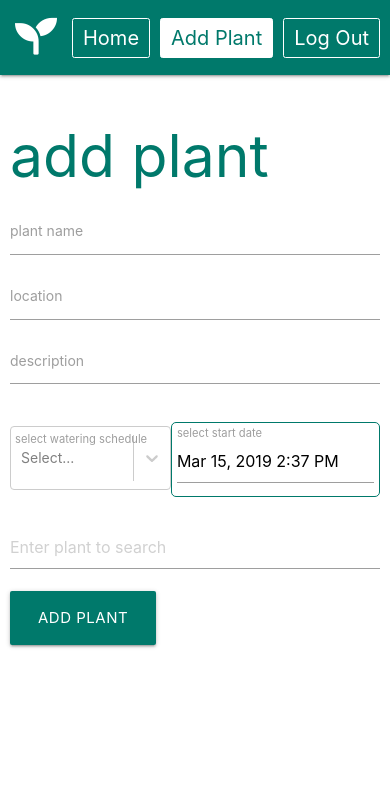
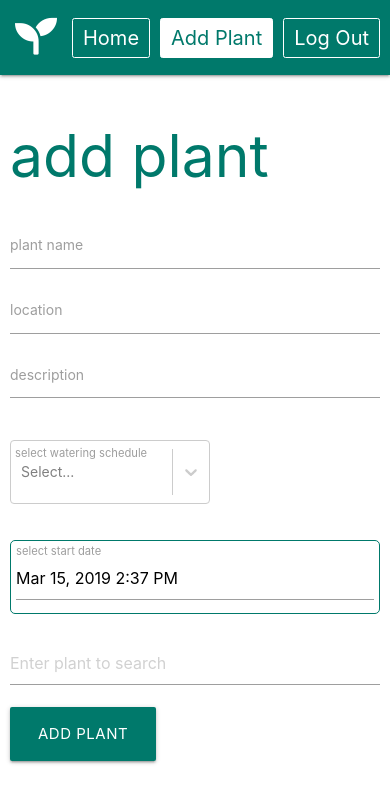
Before and after one commit to team-watermyplants/frontend-water-my-plants, a React (Create React App) app: page /add-plant in a window 390 px wide. Shown: the top 802 px of the page. Built offline with nearby package versions, Linux system fonts and the light colour scheme; sample sign-in values are in the browser's storage; a web font is replaced by a local one.

Commit message:
adds mobile breakpoints for plantForm elements

```diff
--- a/src/components/forms/PlantForm.js
+++ b/src/components/forms/PlantForm.js
@@ -295,14 +295,23 @@ const Wrapper = styled.div`
 `;
 
 const Container = styled.div`
-  width: 100%;
+  max-width: 100%;
   padding: 10px;
+
+  @media screen and (max-width: 420px) {
+    display: flex;
+    flex-direction: column;
+  }
 `;
 
 const WaterSchedule = styled.div`
   display: flex;
   justify-content: space-between;
-  flex-basis: auto;
+  flex: 1;
+
+  @media screen and (max-width: 420px) {
+    flex-direction: column;
+  }
 `;
 
 const WaterDateTime = styled.div`
```
